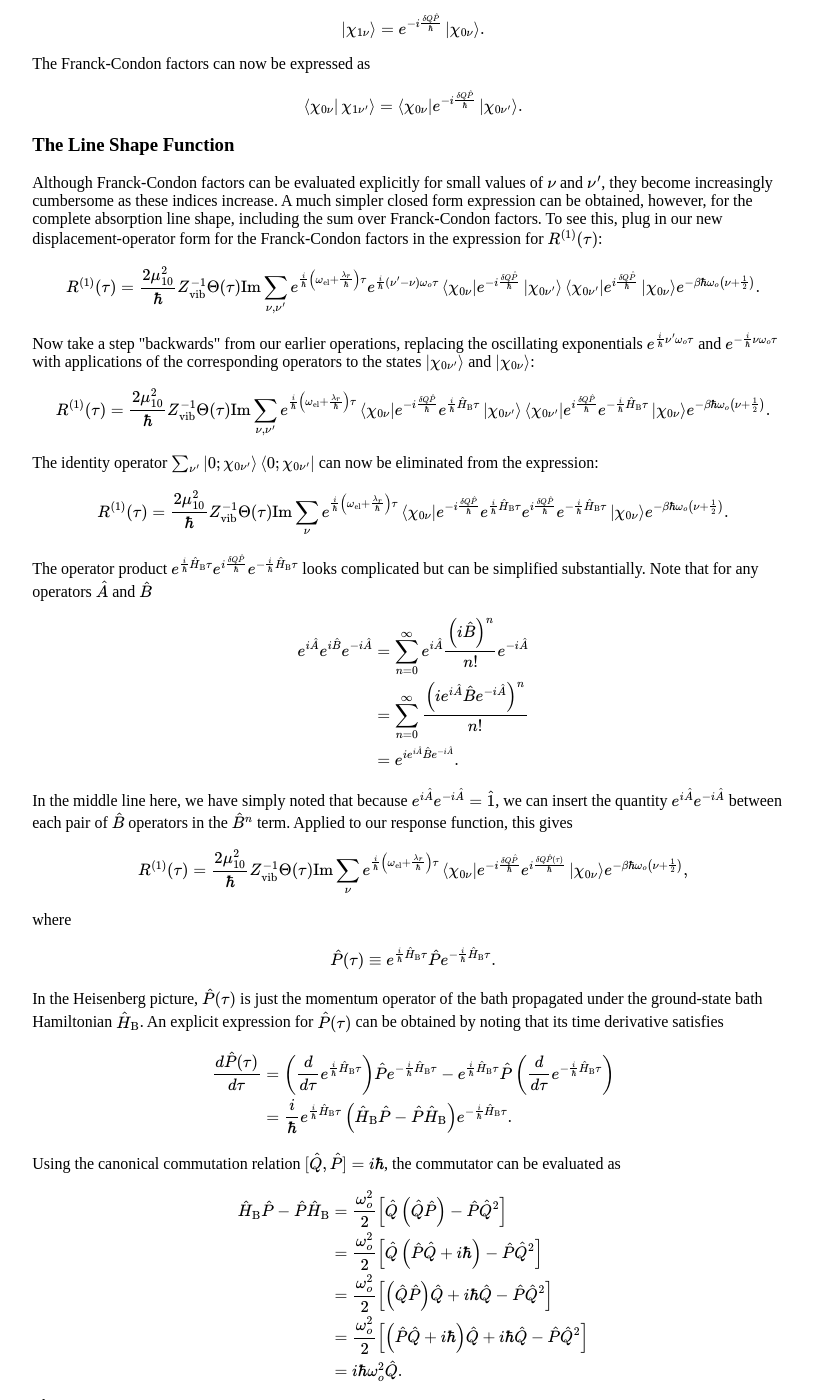
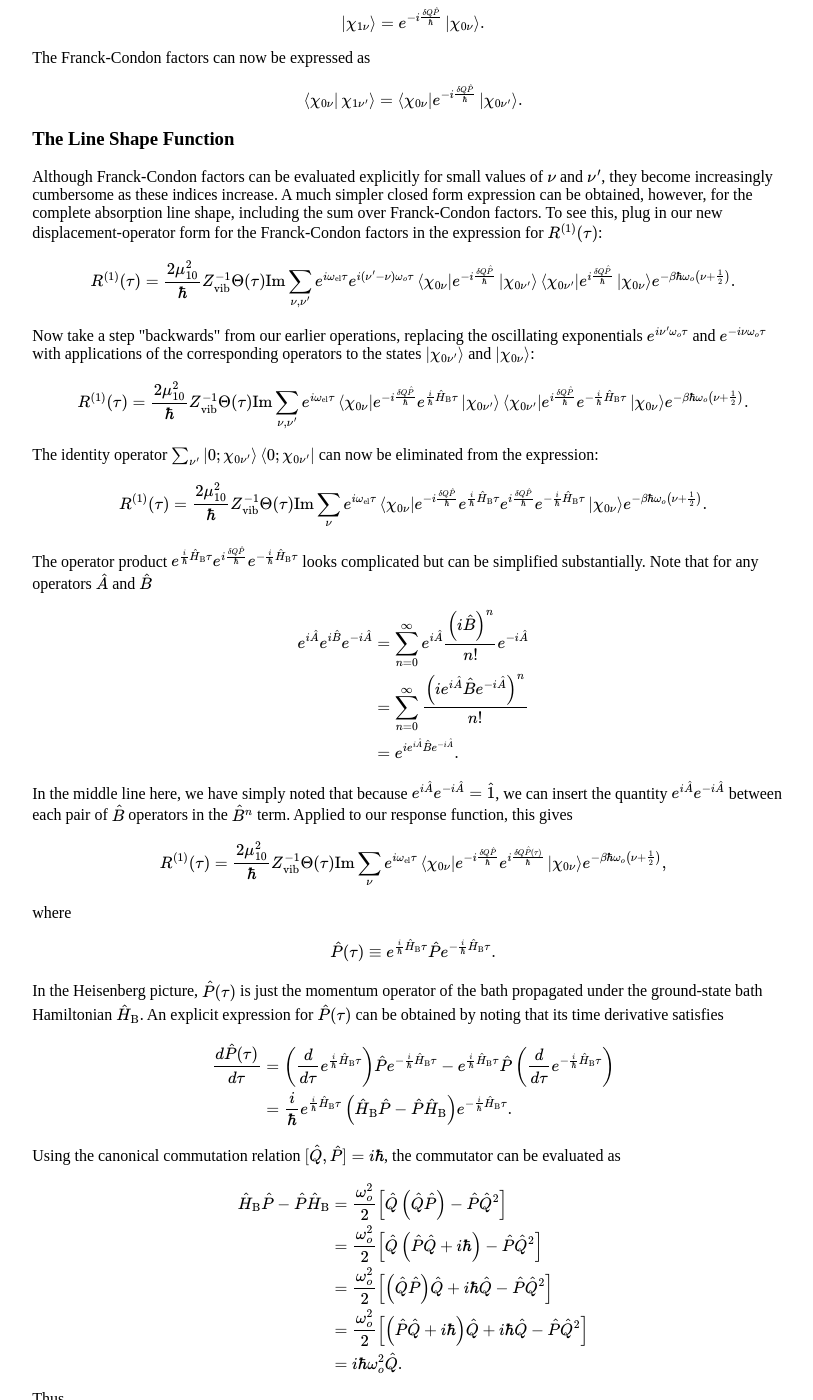
Before and after one commit to mreppert/mreppert.github.io, a Jekyll site: the page built from education/notes/LineShapeFunction.html, in a window 1280 px wide and 1400 px high, scrolled down 3125 px. Shown: the whole window, without its empty margins (227-1040 px from the left). Built offline with Jekyll 4.4.1, drawn with Linux system fonts in a browser that asks for light colours; formulas are drawn with MathJax 3; some of the changed text lies outside the part shown.

Commit message:
corrected lambda_r/hbar errors in LineShapeFunction

```diff
--- a/education/notes/LineShapeFunction.html
+++ b/education/notes/LineShapeFunction.html
@@ -131,11 +131,11 @@ to obtain
 
 \begin{align}
 R^{(1)}(\tau) &= \frac{2 \mu_{10}^2 }{\hbar} Z_\text{vib}^{-1} \Theta(\tau) \text{Im} \sum_{\nu,\nu'} e^{-\beta \hbar \omega_o \left( \nu + \frac{1}{2} \right )} \bra{1; \chi_{0\nu}} e^{\frac{i}{\hbar} \hat H \tau} \ket{\chi_{1\nu'}} \bra{\chi_{1\nu'}} e^{ - \frac{i}{\hbar} \hat H_\text{B} \tau} \ket{1; \chi_{0\nu}} \\
-&= \frac{2 \mu_{10}^2 }{\hbar} Z_\text{vib}^{-1} \Theta(\tau) \text{Im} \sum_{\nu,\nu'} e^{-\beta \hbar \omega_o \left( \nu + \frac{1}{2} \right )} e^{\frac{i}{\hbar} \left( \omega_\text{el} + \frac{\lambda_r}{\hbar} + \nu' \omega_o \right) \tau} e^{ - \frac{i}{\hbar} \nu \omega_o \tau} \braket{1; \chi_{0\nu}}{\chi_{1\nu'}} \braket{\chi_{1\nu'}}{1; \chi_{0\nu}} \\
-&= \frac{2 \mu_{10}^2 }{\hbar} Z_\text{vib}^{-1} \Theta(\tau) \text{Im} \sum_{\nu,\nu'} e^{\frac{i}{\hbar} \left( \omega_\text{el} + \frac{\lambda_r}{\hbar} \right) \tau} e^{ \frac{i}{\hbar} \left( \nu' - \nu\right) \omega_o \tau} \left | \braket{\chi_{0\nu}}{\chi_{1\nu'}} \right |^2  e^{-\beta \hbar \omega_o \left( \nu + \frac{1}{2} \right )}.
+&= \frac{2 \mu_{10}^2 }{\hbar} Z_\text{vib}^{-1} \Theta(\tau) \text{Im} \sum_{\nu,\nu'} e^{-\beta \hbar \omega_o \left( \nu + \frac{1}{2} \right )} e^{ i \left( \omega_\text{el} + \nu' \omega_o \right) \tau} e^{ - i \nu \omega_o \tau} \braket{1; \chi_{0\nu}}{\chi_{1\nu'}} \braket{\chi_{1\nu'}}{1; \chi_{0\nu}} \\
+&= \frac{2 \mu_{10}^2 }{\hbar} Z_\text{vib}^{-1} \Theta(\tau) \text{Im} \sum_{\nu,\nu'} e^{i \omega_\text{el} \tau} e^{ i \left( \nu' - \nu\right) \omega_o \tau} \left | \braket{\chi_{0\nu}}{\chi_{1\nu'}} \right |^2  e^{-\beta \hbar \omega_o \left( \nu + \frac{1}{2} \right )}.
 \end{align}
 
-Since the absorption spectrum is the Fourier transform of this response function, each term in this expression (proportional to an oscillating exponential $e^{\frac{i}{\hbar} \left( \omega_\text{el} + \lambda_r \right) \tau} e^{ \frac{i}{\hbar} \left( \nu' - \nu\right) \omega_o \tau}$) will produce a peak in the absorption spectrum at the transition frequency $\omega_\text{el} + \frac{\lambda_r}{\hbar} + \left( \nu' - \nu \right) \omega_o$. Physically, this transition frequency represents a transition from the intial state $\ket{0; \chi_{0\nu}}$ in the electronic ground state to the excited state $\ket{1; \chi_{1\nu'}}$.
+Since the absorption spectrum is the Fourier transform of this response function, each term in this expression (proportional to an oscillating exponential $e^{i \omega_\text{el} \tau} e^{ i \left( \nu' - \nu\right) \omega_o \tau}$) will produce a peak in the absorption spectrum at the transition frequency $\omega_\text{el} + \left( \nu' - \nu \right) \omega_o$. Physically, this transition frequency represents a transition from the intial state $\ket{0; \chi_{0\nu}}$ in the electronic ground state to the excited state $\ket{1; \chi_{1\nu'}}$.
 
 The intensity of each such peak is proportional to the factor $\left | \braket{\chi_{0\nu}}{\chi_{1\nu'}} \right |^2  e^{-\beta \hbar \left( \nu + \frac{1}{2} \right )}$ which is a product of the *Boltzmann population* $ e^{-\beta \hbar \omega_o \left( \nu + \frac{1}{2} \right )}$ and the (squared) **Franck-Condon factor** $ \left | \braket{\chi_{0\nu}}{\chi_{1\nu'}} \right | $. Physically, the Boltzmann term represents the probability for the system initially to be found in the $\nu^\text{th}$ vibrational state on the electronic ground state PES, while the Franck-Condon factor describes the *projection* of the this initial vibrational state onto the $\nu'^\text{th}$ vibrational state of the electronic excited-state PES.
 
@@ -176,19 +176,19 @@ Although Franck-Condon factors can be evaluated explicitly for small values of $
 To see this, plug in our new displacement-operator form for the Franck-Condon factors in the expression for $R^{(1)}(\tau)$:
 
 \begin{align}
-R^{(1)}(\tau) &= \frac{2 \mu_{10}^2 }{\hbar} Z_\text{vib}^{-1} \Theta(\tau) \text{Im} \sum_{\nu,\nu'} e^{\frac{i}{\hbar} \left( \omega_\text{el} + \frac{\lambda_r}{\hbar} \right) \tau} e^{ \frac{i}{\hbar} \left( \nu' - \nu\right) \omega_o \tau} \bra{\chi_{0\nu}} e^{-i \frac{\delta Q \hat P}{\hbar}} \ket{\chi_{0\nu'}} \bra{\chi_{0\nu'}} e^{i \frac{\delta Q \hat P}{\hbar}} \ket{\chi_{0\nu}}  e^{-\beta \hbar \omega_o \left( \nu + \frac{1}{2} \right )}.
+R^{(1)}(\tau) &= \frac{2 \mu_{10}^2 }{\hbar} Z_\text{vib}^{-1} \Theta(\tau) \text{Im} \sum_{\nu,\nu'} e^{ i \omega_\text{el} \tau} e^{ i \left( \nu' - \nu\right) \omega_o \tau} \bra{\chi_{0\nu}} e^{-i \frac{\delta Q \hat P}{\hbar}} \ket{\chi_{0\nu'}} \bra{\chi_{0\nu'}} e^{i \frac{\delta Q \hat P}{\hbar}} \ket{\chi_{0\nu}}  e^{-\beta \hbar \omega_o \left( \nu + \frac{1}{2} \right )}.
 \end{align}
 
-Now take a step "backwards" from our earlier operations, replacing the oscillating exponentials $e^{ \frac{i}{\hbar} \nu' \omega_o \tau}$ and $e^{ - \frac{i}{\hbar} \nu \omega_o \tau}$ with applications of the corresponding operators to the states $\ket{\chi_{0\nu'}}$ and $\ket{\chi_{0\nu}}$:
+Now take a step "backwards" from our earlier operations, replacing the oscillating exponentials $e^{ i \nu' \omega_o \tau}$ and $e^{ - i \nu \omega_o \tau}$ with applications of the corresponding operators to the states $\ket{\chi_{0\nu'}}$ and $\ket{\chi_{0\nu}}$:
 
 \begin{align}
-R^{(1)}(\tau) &= \frac{2 \mu_{10}^2 }{\hbar} Z_\text{vib}^{-1} \Theta(\tau) \text{Im} \sum_{\nu,\nu'} e^{\frac{i}{\hbar} \left( \omega_\text{el} + \frac{\lambda_r}{\hbar} \right) \tau} \bra{\chi_{0\nu}} e^{-i \frac{\delta Q \hat P}{\hbar}} e^{ \frac{i}{\hbar} \hat H_\text{B} \tau} \ket{\chi_{0\nu'}} \bra{\chi_{0\nu'}} e^{i \frac{\delta Q \hat P}{\hbar}} e^{ - \frac{i}{\hbar} \hat H_\text{B} \tau} \ket{\chi_{0\nu}}  e^{-\beta \hbar \omega_o \left( \nu + \frac{1}{2} \right )}.
+R^{(1)}(\tau) &= \frac{2 \mu_{10}^2 }{\hbar} Z_\text{vib}^{-1} \Theta(\tau) \text{Im} \sum_{\nu,\nu'} e^{ i \omega_\text{el} \tau} \bra{\chi_{0\nu}} e^{-i \frac{\delta Q \hat P}{\hbar}} e^{ \frac{i}{\hbar} \hat H_\text{B} \tau} \ket{\chi_{0\nu'}} \bra{\chi_{0\nu'}} e^{i \frac{\delta Q \hat P}{\hbar}} e^{ - \frac{i}{\hbar} \hat H_\text{B} \tau} \ket{\chi_{0\nu}}  e^{-\beta \hbar \omega_o \left( \nu + \frac{1}{2} \right )}.
 \end{align}
 
 The identity operator $\sum_{\nu'} \ket{0;\chi_{0\nu'}}\bra{0; \chi_{0\nu'}}$ can now be eliminated from the expression:
 
 \begin{align}
-R^{(1)}(\tau) &= \frac{2 \mu_{10}^2 }{\hbar} Z_\text{vib}^{-1} \Theta(\tau) \text{Im} \sum_{\nu} e^{\frac{i}{\hbar} \left( \omega_\text{el} + \frac{\lambda_r}{\hbar} \right) \tau} \bra{\chi_{0\nu}} e^{-i \frac{\delta Q \hat P}{\hbar}} e^{ \frac{i}{\hbar} \hat H_\text{B} \tau} e^{i \frac{\delta Q \hat P}{\hbar}} e^{ - \frac{i}{\hbar} \hat H_\text{B} \tau} \ket{\chi_{0\nu}} e^{-\beta \hbar \omega_o \left( \nu + \frac{1}{2} \right )} .
+R^{(1)}(\tau) &= \frac{2 \mu_{10}^2 }{\hbar} Z_\text{vib}^{-1} \Theta(\tau) \text{Im} \sum_{\nu} e^{ i \omega_\text{el} \tau} \bra{\chi_{0\nu}} e^{-i \frac{\delta Q \hat P}{\hbar}} e^{ \frac{i}{\hbar} \hat H_\text{B} \tau} e^{i \frac{\delta Q \hat P}{\hbar}} e^{ - \frac{i}{\hbar} \hat H_\text{B} \tau} \ket{\chi_{0\nu}} e^{-\beta \hbar \omega_o \left( \nu + \frac{1}{2} \right )} .
 \end{align}
 
 The operator product $e^{ \frac{i}{\hbar} \hat H_\text{B} \tau} e^{i \frac{\delta Q \hat P}{\hbar}} e^{ - \frac{i}{\hbar} \hat H_\text{B} \tau}$ looks complicated but can be simplified substantially. Note that for any operators $\hat A$ and $\hat B$
@@ -202,7 +202,7 @@ e^{i \hat A} e^{ i \hat B} e^{-i \hat A} &= \sum_{n=0}^\infty e^{i \hat A} \frac
 In the middle line here, we have simply noted that because $e^{i \hat A} e^{- i \hat A} = \hat 1$, we can insert the quantity $e^{i \hat A} e^{- i \hat A}$ between each pair of $\hat B$ operators in the $\hat B^n$ term. Applied to our response function, this gives
 
 \begin{align}
-R^{(1)}(\tau) &= \frac{2 \mu_{10}^2 }{\hbar} Z_\text{vib}^{-1} \Theta(\tau) \text{Im} \sum_{\nu} e^{\frac{i}{\hbar} \left( \omega_\text{el} + \frac{\lambda_r}{\hbar} \right) \tau} \bra{\chi_{0\nu}} e^{-i \frac{\delta Q \hat P}{\hbar}} e^{i \frac{\delta Q \hat P(\tau) }{\hbar}} \ket{\chi_{0\nu}} e^{-\beta \hbar \omega_o \left( \nu + \frac{1}{2} \right )} ,
+R^{(1)}(\tau) &= \frac{2 \mu_{10}^2 }{\hbar} Z_\text{vib}^{-1} \Theta(\tau) \text{Im} \sum_{\nu} e^{ i \omega_\text{el} \tau} \bra{\chi_{0\nu}} e^{-i \frac{\delta Q \hat P}{\hbar}} e^{i \frac{\delta Q \hat P(\tau) }{\hbar}} \ket{\chi_{0\nu}} e^{-\beta \hbar \omega_o \left( \nu + \frac{1}{2} \right )} ,
 \end{align}
 
 where
@@ -250,7 +250,7 @@ satisfy the above differential relations for $\frac{d \hat Q(\tau)}{d\tau}$ and
 Thus we obtain for the response function:
 
 \begin{align}
-R^{(1)}(\tau) &= \frac{2 \mu_{10}^2 }{\hbar} Z_\text{vib}^{-1} \Theta(\tau) \text{Im} \sum_{\nu} e^{\frac{i}{\hbar} \left( \omega_\text{el} + \frac{\lambda_r}{\hbar} \right) \tau} \bra{\chi_{0\nu}} e^{-i \frac{\delta Q \hat P}{\hbar}} e^{i \frac{\delta Q }{\hbar} \left( \hat P\cos \left( \omega \tau \right) - \omega_o \hat Q \sin(\omega_o \tau) \right) } \ket{\chi_{0\nu}} e^{-\beta \hbar \omega_o \left( \nu + \frac{1}{2} \right )} .
+R^{(1)}(\tau) &= \frac{2 \mu_{10}^2 }{\hbar} Z_\text{vib}^{-1} \Theta(\tau) \text{Im} \sum_{\nu} e^{ i \omega_\text{el} \tau} \bra{\chi_{0\nu}} e^{-i \frac{\delta Q \hat P}{\hbar}} e^{i \frac{\delta Q }{\hbar} \left( \hat P\cos \left( \omega \tau \right) - \omega_o \hat Q \sin(\omega_o \tau) \right) } \ket{\chi_{0\nu}} e^{-\beta \hbar \omega_o \left( \nu + \frac{1}{2} \right )} .
 \end{align}
 
 
@@ -325,7 +325,7 @@ $$e^{-i \frac{\delta Q \hat P}{\hbar}} e^{i \frac{\delta Q }{\hbar} \left( \hat
 Our response function now reads
 
 \begin{align}
-R^{(1)}(\tau) &= \frac{2 \mu_{10}^2 }{\hbar} Z_\text{vib}^{-1} \Theta(\tau) \text{Im} \sum_{\nu} e^{\frac{i}{\hbar} \left( \omega_\text{el} + \frac{\lambda_r}{\hbar} \right) \tau} e^{ i s \sin(\omega_o \tau)} e^{ - \frac{|\alpha(\tau)|^2}{2}} \bra{\chi_{0\nu}} e^{\alpha^*(\tau) \hat A^\dagger} e^{ - \alpha(\tau) \hat A } \ket{\chi_{0\nu}} e^{-\beta \hbar \omega_o \left( \nu + \frac{1}{2} \right )} .
+R^{(1)}(\tau) &= \frac{2 \mu_{10}^2 }{\hbar} Z_\text{vib}^{-1} \Theta(\tau) \text{Im} \sum_{\nu} e^{i \omega_\text{el} \tau} e^{ i s \sin(\omega_o \tau)} e^{ - \frac{|\alpha(\tau)|^2}{2}} \bra{\chi_{0\nu}} e^{\alpha^*(\tau) \hat A^\dagger} e^{ - \alpha(\tau) \hat A } \ket{\chi_{0\nu}} e^{-\beta \hbar \omega_o \left( \nu + \frac{1}{2} \right )} .
 \end{align}
 
 The matrix element can be expanded as a finite sum through a Taylor series in the exponentials:
@@ -394,9 +394,9 @@ $$ G(x,u) = \frac{1}{1-u} e^{-\frac{ux}{1-u}} . $$
 
 
 \begin{align}
-R^{(1)}(\tau) &= \frac{2 \mu_{10}^2 }{\hbar} Z_\text{vib}^{-1} \Theta(\tau) \text{Im} e^{\frac{i}{\hbar} \left( \omega_\text{el} + \frac{\lambda_r}{\hbar} \right) \tau} e^{ i s \sin(\omega_o \tau)} e^{ - \frac{|\alpha(\tau)|^2}{2}} e^{-\frac{\beta \hbar \omega_o }{2} } \sum_{\nu} \left( e^{-\beta \hbar \omega_o } \right)^\nu L_\nu\left (\left | \alpha(\tau) \right|^2 \right) \\
-&= \frac{2 \mu_{10}^2 }{\hbar} Z_\text{vib}^{-1} \Theta(\tau) \text{Im} e^{\frac{i}{\hbar} \left( \omega_\text{el} + \frac{\lambda_r}{\hbar} \right) \tau} e^{ i s \sin(\omega_o \tau)}e^{ - \frac{|\alpha(\tau)|^2}{2}} \frac{e^{-\frac{\beta \hbar \omega_o }{2} }}{1 - e^{-\beta \hbar \omega_o } } e^{ - \frac{\left | \alpha(\tau) \right|^2 e^{-\beta \hbar \omega_o } }{1 - e^{-\beta \hbar \omega_o }}}\\
-&= \frac{2 \mu_{10}^2 }{\hbar} \Theta(\tau) \text{Im} e^{\frac{i}{\hbar} \left( \omega_\text{el} + \frac{\lambda_r}{\hbar} \right) \tau} e^{ i s \sin(\omega_o \tau)} e^{ - \frac{1}{2} |\alpha(\tau)|^2 \left( 1 + 2 \bar n(\omega_o) \right)}
+R^{(1)}(\tau) &= \frac{2 \mu_{10}^2 }{\hbar} Z_\text{vib}^{-1} \Theta(\tau) \text{Im} e^{i \omega_\text{el} \tau} e^{ i s \sin(\omega_o \tau)} e^{ - \frac{|\alpha(\tau)|^2}{2}} e^{-\frac{\beta \hbar \omega_o }{2} } \sum_{\nu} \left( e^{-\beta \hbar \omega_o } \right)^\nu L_\nu\left (\left | \alpha(\tau) \right|^2 \right) \\
+&= \frac{2 \mu_{10}^2 }{\hbar} Z_\text{vib}^{-1} \Theta(\tau) \text{Im} e^{ i \omega_\text{el} \tau} e^{ i s \sin(\omega_o \tau)}e^{ - \frac{|\alpha(\tau)|^2}{2}} \frac{e^{-\frac{\beta \hbar \omega_o }{2} }}{1 - e^{-\beta \hbar \omega_o } } e^{ - \frac{\left | \alpha(\tau) \right|^2 e^{-\beta \hbar \omega_o } }{1 - e^{-\beta \hbar \omega_o }}}\\
+&= \frac{2 \mu_{10}^2 }{\hbar} \Theta(\tau) \text{Im} e^{i \omega_\text{el} \tau} e^{ i s \sin(\omega_o \tau)} e^{ - \frac{1}{2} |\alpha(\tau)|^2 \left( 1 + 2 \bar n(\omega_o) \right)}
 \end{align}
 
 
@@ -414,7 +414,7 @@ Expanding
 
 we can write the response function as
 
-$$R^{(1)}(\tau) = \frac{2 \mu_{10}^2 }{\hbar} \Theta(\tau) \; \text{Im} \; \text{exp} \left [ \frac{i}{\hbar} \left( \omega_\text{el} + \frac{\lambda_r}{\hbar} \right) \tau + i s \sin(\omega_o \tau) - s \left( 1 - \cos\left( \omega_o \tau \right) \right) \left( 1 + 2 \bar n(\omega_o) \right) \right] $$
+$$R^{(1)}(\tau) = \frac{2 \mu_{10}^2 }{\hbar} \Theta(\tau) \; \text{Im} \; \text{exp} \left [ i \omega_\text{el} \tau + i s \sin(\omega_o \tau) - s \left( 1 - \cos\left( \omega_o \tau \right) \right) \left( 1 + 2 \bar n(\omega_o) \right) \right] $$
 
 or after some rearrangement of terms in the exponent
 
```
